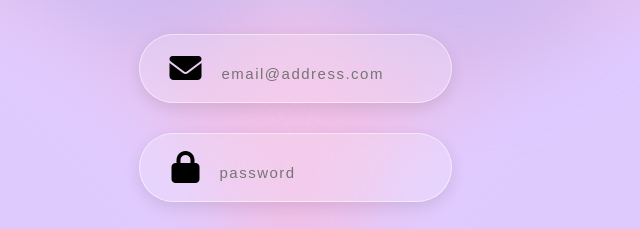
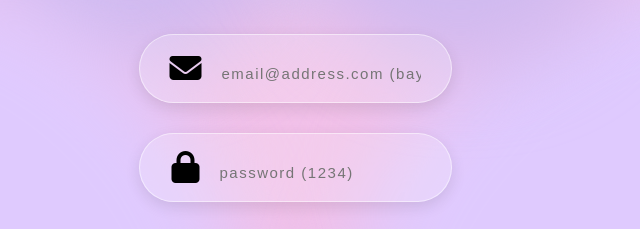
Before and after one commit to Htognin/JWD6, a plain HTML site: page index.html in a window 1280 px wide. Shown: the part 233-462 px from the top of the page, 344-984 px from the left. Drawn offline with Linux system fonts and the light colour scheme.

Commit message:
update.html

```diff
--- a/index.html
+++ b/index.html
@@ -31,12 +31,12 @@
                     <section id="message-container2">Email atau Password salah!</section>
                     <div class="input">
                         <i class="fa-solid fa-envelope fa-2xl"></i>
-                        <input type="email" placeholder="email@address.com" id="email" required>
+                        <input type="email" placeholder="email@address.com (bayu@gmail.com)" id="email" required>
                     </div>
 
                     <div class="input">
                         <i class="fa-solid fa-lock fa-2xl"></i>
-                        <input type="password" placeholder="password" id="password" required>
+                        <input type="password" placeholder="password (1234)" id="password" required>
                     </div>
 
                     <div class="btn" onclick="login()">
@@ -54,7 +54,7 @@
 
    <script>
             function login(){
-            let emailUser= 'jwd@gmail.com'
+            let emailUser= 'bayu@gmail.com'
             let passwordUser = '1234'
 
 
```
